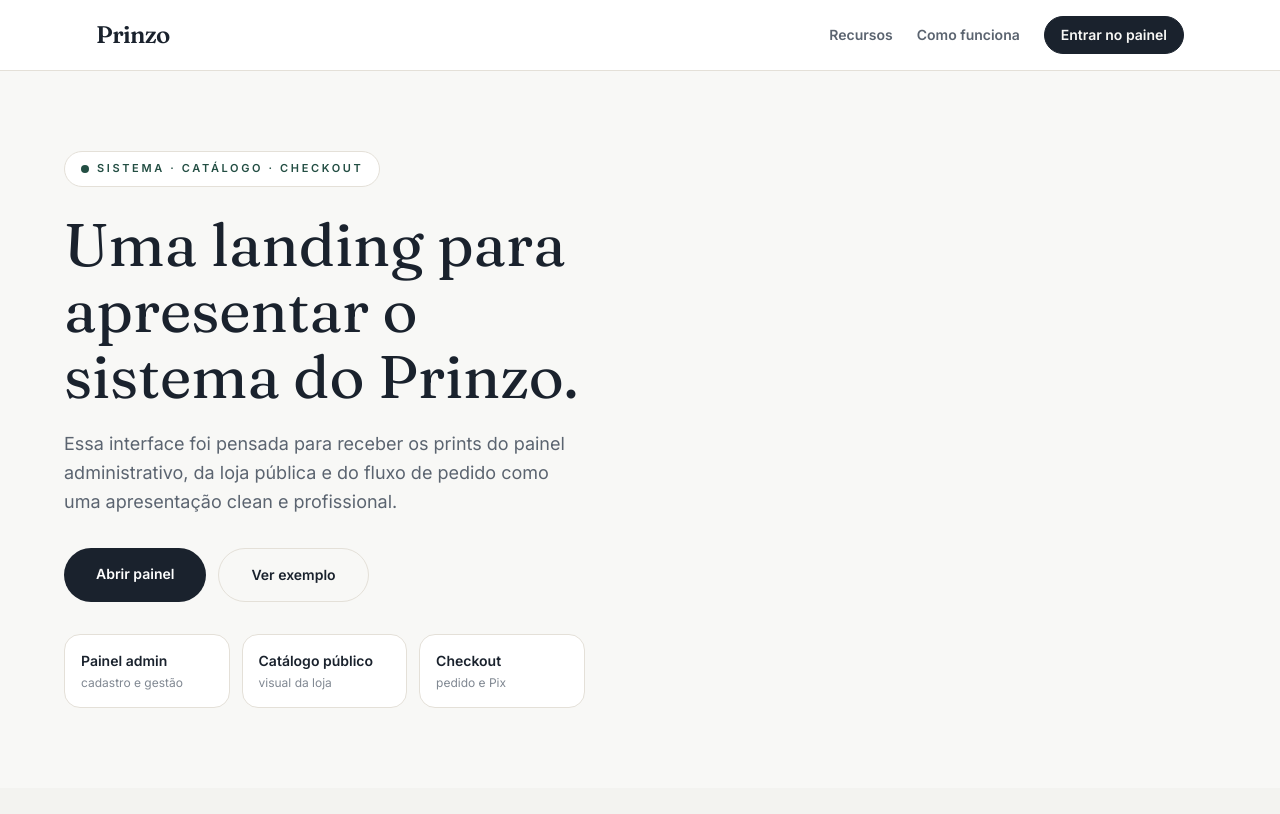
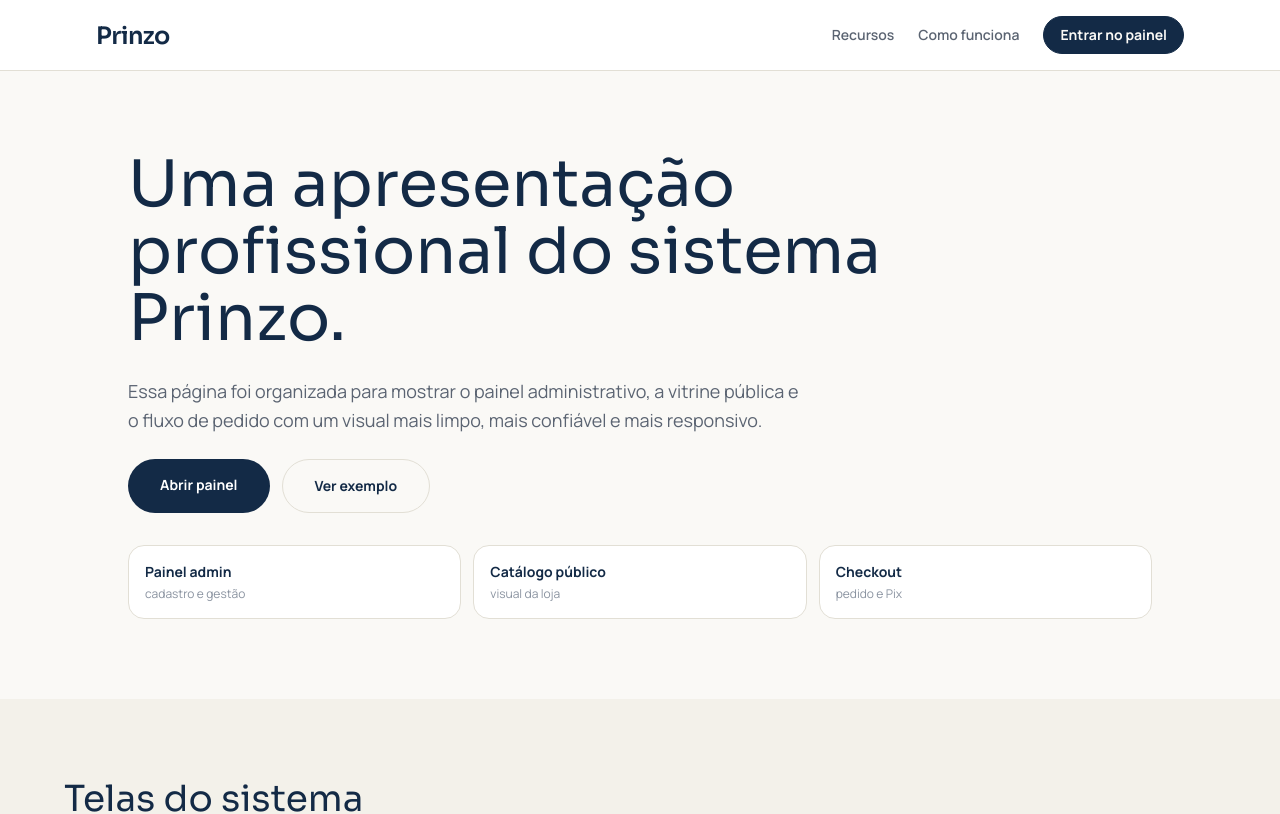
Before and after one commit to gabrielbarros1975-lgtm/Prinzo, a Next.js app: page / in a window 1280 px wide. Shown: the top 814 px of the page. Built offline with nearby package versions, Linux system fonts and the light colour scheme.

Commit message:
update painel de cores

```diff
--- a/src/app/[storeSlug]/page.js
+++ b/src/app/[storeSlug]/page.js
@@ -206,12 +206,12 @@
               <div style={{ position: 'absolute', inset: 0, background: 'rgba(0,0,0,0)', transition: 'background 0.2s', display: 'flex', alignItems: 'center', justifyContent: 'center', color: '#fff', fontSize: '1.5rem', opacity: 0 }} className="group-hover:opacity-100 group-hover:!bg-black/20 flex items-center justify-center dark:group-hover:!bg-white/30 dark:text-black">🔍</div>
             </>
           ) : (
-            <div className={`w-full h-full bg-gradient-to-br ${product.gradient || ''} flex items-center justify-center`}>
+            <div className="w-full h-full flex items-center justify-center" style={{ background: 'linear-gradient(135deg, var(--accent-bg), var(--card))' }}>
               <span className="text-6xl sm:text-7xl drop-shadow-lg group-hover:scale-110 transition-transform duration-300">{product.emoji}</span>
             </div>
           )}
           {product.tag && (
-            <span className={`absolute top-3 left-3 text-xs font-bold px-3 py-1 rounded-full shadow ${product.tag_color || 'bg-blue-600'}`} style={{ color: '#ffffff' }}>
+            <span className={`absolute top-3 left-3 text-xs font-bold px-3 py-1 rounded-full shadow ${product.tag_color || 'bg-[var(--accent)]'}`} style={{ color: '#ffffff' }}>
               {product.tag}
             </span>
           )}
@@ -231,9 +231,10 @@
           <div className="flex gap-2">
             <button
               onClick={handleBuy}
-              className="w-full py-2.5 rounded-xl font-bold text-sm transition-all hover:scale-[1.02] active:scale-95 shadow-[0_5px_15px_rgba(0,145,255,0.3)] hover:shadow-[0_8px_25px_rgba(0,145,255,0.4)] bg-gradient-to-r from-[var(--accent)] to-[var(--accent-hover)] text-white"
+              className="w-full py-2.5 rounded-xl font-bold text-sm transition-all hover:scale-[1.02] active:scale-95"
+              style={{ backgroundColor: 'var(--accent)', color: '#ffffff', boxShadow: '0 12px 24px rgba(19, 42, 70, 0.14)' }}
             >
-              Comprar ⚡
+              Comprar
             </button>
           </div>
         </div>
@@ -535,7 +536,7 @@
           </p>
           <h1 className="text-2xl sm:text-3xl md:text-4xl lg:text-5xl xl:text-6xl font-black leading-tight sm:leading-snug max-w-full break-words" style={{ color: 'var(--text-primary)' }}>
             Catálogo{' '}
-            <span className="text-transparent bg-clip-text bg-gradient-to-r from-[var(--logo-primary)] to-[var(--logo-secondary)] inline-block break-words max-w-full">
+            <span className="inline-block break-words max-w-full" style={{ color: 'var(--accent)' }}>
               {store.name}
             </span>
           </h1>
@@ -600,11 +601,11 @@
               <div
                 className="absolute right-0 top-full mt-2 rounded-3xl overflow-hidden shadow-2xl"
                 style={{
-                  backgroundColor: 'rgba(10, 18, 35, 0.96)',
-                  border: '1px solid rgba(255,255,255,0.12)',
+                  backgroundColor: 'var(--bg-card)',
+                  border: '1px solid var(--border-color)',
                   minWidth: '12rem',
                   zIndex: 20,
-                  boxShadow: '0 20px 50px rgba(0,0,0,0.24)',
+                  boxShadow: 'var(--shadow-card)',
                 }}
               >
                 {sortOptions.map(option => (
@@ -617,7 +618,7 @@
                     className="w-full text-left px-4 py-3 text-sm transition-colors hover:bg-[rgba(255,255,255,0.08)]"
                     style={{
                       backgroundColor: 'transparent',
-                      color: '#f8fbff',
+                      color: 'var(--text-primary)',
                     }}
                   >
                     {option.label}
--- a/src/app/admin/AdminPageClient.js
+++ b/src/app/admin/AdminPageClient.js
@@ -3,7 +3,6 @@
 import { useCallback, useEffect, useMemo, useState } from 'react';
 import { useSearchParams } from 'next/navigation';
 import { supabase } from '@/lib/supabaseClient';
-import { ThemeToggle } from '@/components/ThemeToggle';
 
 const SUPPORT_WA = '5598984809302';
 const SUPPORT_MSG = encodeURIComponent('Olá! Preciso de suporte com o Prinzo.');
@@ -541,11 +540,7 @@
   /* ─── Login & Register Screens ─────────────────────────────────── */
   if (!store) {
     return (
-      <main className="max-w-md mx-auto px-4 py-16 flex-1 flex flex-col justify-center relative">
-        {/* Floating Theme Toggle */}
-        <div className="absolute top-4 right-4">
-          <ThemeToggle />
-        </div>
+      <main className="max-w-md mx-auto px-4 py-16 flex-1 flex flex-col justify-center">
         <div className="bg-[var(--bg-card)] border border-[var(--border-color)] text-[var(--text-primary)] rounded-3xl p-8 shadow-2xl">
           <div className="text-center mb-8">
             <span className="text-4xl">🚀</span>
@@ -556,25 +551,33 @@
           <div className="flex bg-[var(--bg-header)] rounded-xl p-1 mb-6">
             <button
               onClick={() => { setAuthMode('login'); setAuthError(''); setAuthInfo(''); }}
-              className={`flex-1 py-2 text-xs font-bold rounded-lg transition-all ${authMode === 'login' ? 'bg-cyan-500 text-white' : ''}`}
+              className="flex-1 py-2 text-xs font-bold rounded-lg transition-all"
+              style={{
+                backgroundColor: authMode === 'login' ? 'var(--accent)' : 'transparent',
+                color: authMode === 'login' ? '#ffffff' : 'var(--text-secondary)',
+              }}
             >
               Entrar
             </button>
             <button
               onClick={() => { setAuthMode('register'); setAuthError(''); setAuthInfo(''); }}
-              className={`flex-1 py-2 text-xs font-bold rounded-lg transition-all ${authMode === 'register' ? 'bg-cyan-500 text-white' : ''}`} style={{ color: authMode === 'register' ? '#ffffff' : 'var(--text-muted)' }}
+              className="flex-1 py-2 text-xs font-bold rounded-lg transition-all"
+              style={{
+                backgroundColor: authMode === 'register' ? 'var(--accent)' : 'transparent',
+                color: authMode === 'register' ? '#ffffff' : 'var(--text-muted)',
+              }}
             >
               Criar Loja
             </button>
           </div>
 
           {authError && (
-            <div className="bg-rose-950/40 border border-rose-900 text-rose-400 text-xs p-3 rounded-xl mb-4 text-center">
+            <div className="text-xs p-3 rounded-xl mb-4 text-center" style={{ backgroundColor: 'rgba(220, 38, 38, 0.08)', border: '1px solid rgba(220, 38, 38, 0.25)', color: '#B91C1C' }}>
               {authError}
             </div>
           )}
           {authInfo && (
-            <div className="bg-cyan-950/40 border border-cyan-800 text-cyan-200 text-xs p-3 rounded-xl mb-4 text-center">
+            <div className="text-xs p-3 rounded-xl mb-4 text-center" style={{ backgroundColor: 'var(--accent-bg)', border: '1px solid var(--border-color)', color: 'var(--accent)' }}>
               {authInfo}
             </div>
           )}
@@ -593,7 +596,7 @@
                     placeholder="Ex: Minha Loja de Decoração"
                     value={authForm.name}
                     onChange={e => setAuthForm(f => ({ ...f, name: e.target.value }))}
-                    className="w-full p-3 rounded-xl bg-[var(--bg-header)] border border-[var(--border-color)] text-[var(--text-primary)] text-sm focus:border-cyan-500 focus:outline-none"
+                    className="w-full p-3 rounded-xl bg-[var(--bg-header)] border border-[var(--border-color)] text-[var(--text-primary)] text-sm focus:border-[var(--accent)] focus:outline-none"
                   />
                 </div>
                 <div>
@@ -606,7 +609,7 @@
                       placeholder="minhaloja"
                       value={authForm.slug}
                       onChange={e => setAuthForm(f => ({ ...f, slug: e.target.value.toLowerCase().replace(/[^a-z0-9-]/g, '') }))}
-                      className="w-full p-3 rounded-r-xl bg-[var(--bg-header)] border border-[var(--border-color)] text-[var(--text-primary)] text-sm focus:border-cyan-500 focus:outline-none"
+                      className="w-full p-3 rounded-r-xl bg-[var(--bg-header)] border border-[var(--border-color)] text-[var(--text-primary)] text-sm focus:border-[var(--accent)] focus:outline-none"
                     />
                   </div>
                 </div>
@@ -618,7 +621,7 @@
                     placeholder="Ex: 5598984809302"
                     value={authForm.whatsapp_number}
                     onChange={e => setAuthForm(f => ({ ...f, whatsapp_number: e.target.value.replace(/[^0-9]/g, '') }))}
-                    className="w-full p-3 rounded-xl bg-[var(--bg-header)] border border-[var(--border-color)] text-[var(--text-primary)] text-sm focus:border-cyan-500 focus:outline-none"
+                    className="w-full p-3 rounded-xl bg-[var(--bg-header)] border border-[var(--border-color)] text-[var(--text-primary)] text-sm focus:border-[var(--accent)] focus:outline-none"
                   />
                 </div>
               </>
@@ -632,7 +635,7 @@
                 placeholder="Ex: lojista@exemplo.com"
                 value={authForm.owner_email}
                 onChange={e => setAuthForm(f => ({ ...f, owner_email: e.target.value }))}
-                className="w-full p-3 rounded-xl text-sm focus:border-cyan-500 focus:outline-none"
+                className="w-full p-3 rounded-xl text-sm focus:border-[var(--accent)] focus:outline-none"
                 style={{ backgroundColor: 'var(--bg-header)', borderColor: 'var(--border-color)', color: 'var(--text-primary)' }}
               />
             </div>
@@ -646,7 +649,7 @@
                   placeholder="Sua senha"
                   value={authForm.owner_password}
                   onChange={e => setAuthForm(f => ({ ...f, owner_password: e.target.value }))}
-                  className="w-full p-3 rounded-xl text-sm focus:border-cyan-500 focus:outline-none"
+                  className="w-full p-3 rounded-xl text-sm focus:border-[var(--accent)] focus:outline-none"
                   style={{ backgroundColor: 'var(--bg-header)', borderColor: 'var(--border-color)', color: 'var(--text-primary)' }}
                 />
               </div>
@@ -702,15 +705,15 @@
 
           <div className="space-y-4">
             {subscriptionMessage && (
-              <div className="bg-cyan-950/30 border border-cyan-800 text-cyan-100 p-4 rounded-2xl text-sm">
+              <div className="p-4 rounded-2xl text-sm" style={{ backgroundColor: 'var(--accent-bg)', border: '1px solid var(--border-color)', color: 'var(--text-primary)' }}>
                 {subscriptionMessage}
               </div>
             )}
             <button
               onClick={handleSubscriptionCheckout}
               disabled={loading}
-              className="w-full py-3.5 rounded-xl font-bold text-sm hover:opacity-95 shadow-lg"
-              style={{ background: 'linear-gradient(to right, var(--accent), #2563eb)', color: '#ffffff' }}
+              className="w-full py-3.5 rounded-xl font-bold text-sm hover:opacity-95"
+              style={{ backgroundColor: 'var(--accent)', color: '#ffffff', boxShadow: '0 12px 24px rgba(19, 42, 70, 0.14)' }}
             >
               {loading ? 'Redirecionando...' : 'Assinar com Mercado Pago'}
             </button>
@@ -732,7 +735,7 @@
     <main className="max-w-6xl mx-auto px-4 py-8 flex-1 w-full">
       {/* Alerta de Período de Testes */}
       {!store.subscription_active && isTrialActive && (
-        <div className="bg-cyan-950/40 border border-cyan-800 text-cyan-400 text-xs p-3 rounded-2xl mb-6 flex flex-col sm:flex-row sm:items-center sm:justify-between gap-3 shadow-md">
+        <div className="text-xs p-3 rounded-2xl mb-6 flex flex-col sm:flex-row sm:items-center sm:justify-between gap-3 shadow-md" style={{ backgroundColor: 'var(--accent-bg)', border: '1px solid var(--border-color)', color: 'var(--accent)' }}>
           <div>
             <strong>🔥 Modo de Avaliação Gratuita Ativo!</strong> Restam <strong>{remainingDays} dias</strong> de teste para seu catálogo.
           </div>
@@ -754,26 +757,25 @@
             <div className="flex flex-wrap items-center gap-2">
               <h1 className="text-xl sm:text-3xl font-black truncate" style={{ color: 'var(--text-primary)' }}>{store.name}</h1>
               {store.subscription_active ? (
-                <span className="bg-emerald-700 text-white text-[10px] font-bold uppercase tracking-wider px-2 py-0.5 rounded-full shrink-0">Ativo</span>
+                <span className="text-[10px] font-bold uppercase tracking-wider px-2 py-0.5 rounded-full shrink-0" style={{ backgroundColor: 'var(--accent)', color: '#ffffff' }}>Ativo</span>
               ) : (
-                <span className="bg-amber-600 text-white text-[10px] font-bold uppercase tracking-wider px-2 py-0.5 rounded-full shrink-0">Avaliação</span>
+                <span className="text-[10px] font-bold uppercase tracking-wider px-2 py-0.5 rounded-full shrink-0" style={{ backgroundColor: 'var(--gold)', color: '#ffffff' }}>Avaliação</span>
               )}
             </div>
             <div className="space-y-1">
               <p className="text-xs truncate" style={{ color: 'var(--text-primary)' }}>
-                <a href={`/${store.slug}`} target="_blank" rel="noopener noreferrer" className="text-slate-950 dark:text-cyan-200 font-semibold hover:text-slate-700 inline-block max-w-full truncate" style={{ textDecoration: 'none' }}>
+                <a href={`/${store.slug}`} target="_blank" rel="noopener noreferrer" className="font-semibold inline-block max-w-full truncate" style={{ textDecoration: 'none', color: 'var(--text-primary)' }}>
                   prinzo.com/{store.slug}
                 </a>
               </p>
               {store.subscription_active && remainingSubscriptionText ? (
-                <p className="text-xs text-slate-950 dark:text-emerald-200 font-semibold">
+                <p className="text-xs font-semibold" style={{ color: 'var(--text-secondary)' }}>
                   Plano ativo — <strong>{remainingSubscriptionText}</strong>
                 </p>
               ) : null}
             </div>
           </div>
           <div className="flex flex-wrap items-center gap-2 justify-end w-full sm:w-auto">
-            <ThemeToggle />
             <button
               onClick={handleLogout}
               className="px-3 py-2 rounded-xl text-xs font-black transition-colors"
--- a/src/app/globals.css
+++ b/src/app/globals.css
@@ -2,16 +2,16 @@
 
 :root {
   color-scheme: light;
-  --navy: #1A222D;
-  --navy-2: #111826;
-  --bg: #F8F8F6;
-  --card: #F3F3F0;
-  --border: #E4E0D8;
-  --text-secondary: #5B6470;
-  --text-muted: #808892;
-  --accent: #234E43;
-  --accent-bg: #ECF2EE;
-  --gold: #9C7A43;
+  --navy: #132A46;
+  --navy-2: #0B1D33;
+  --bg: #FAF9F6;
+  --card: #F3F1EA;
+  --border: #E2DFD5;
+  --text-secondary: #5B6472;
+  --text-muted: #8A93A0;
+  --accent: #0F6E56;
+  --accent-bg: #E1F5EE;
+  --gold: #9C7A3C;
 
   --bg-page: var(--bg);
   --bg-card: #FFFFFF;
--- a/src/app/layout.js
+++ b/src/app/layout.js
@@ -1,15 +1,15 @@
-import { Fraunces, Inter } from 'next/font/google';
+import { Sora, Manrope } from 'next/font/google';
 import './globals.css';
 
-const fraunces = Fraunces({
+const sora = Sora({
   subsets: ['latin'],
-  weight: ['400', '500', '600'],
+  weight: ['400', '500', '600', '700'],
   variable: '--font-display',
 });
 
-const inter = Inter({
+const manrope = Manrope({
   subsets: ['latin'],
-  weight: ['400', '500', '600'],
+  weight: ['400', '500', '600', '700'],
   variable: '--font-sans',
 });
 
@@ -20,7 +20,7 @@
 
 export default function RootLayout({ children }) {
   return (
-    <html lang="pt-BR" className={`${fraunces.variable} ${inter.variable} h-full`} suppressHydrationWarning>
+    <html lang="pt-BR" className={`${sora.variable} ${manrope.variable} h-full`} suppressHydrationWarning>
       <head>
         <meta name="theme-color" content="#FAF9F6" />
       </head>
--- a/src/app/page.js
+++ b/src/app/page.js
@@ -91,22 +91,17 @@
       </header>
 
       <section className="px-4 py-12 md:py-20">
-        <div className="mx-auto grid max-w-6xl items-center gap-10 lg:grid-cols-[0.95fr_1.05fr] lg:gap-14">
-          <div>
-            <span className="inline-flex items-center gap-2 rounded-full border px-4 py-2 text-[11px] font-semibold uppercase tracking-[0.24em]" style={{ backgroundColor: 'var(--bg-card)', borderColor: 'var(--border-color)', color: 'var(--accent)' }}>
-              <span className="h-2 w-2 rounded-full" style={{ backgroundColor: 'var(--accent)' }} />
-              Sistema · catálogo · checkout
-            </span>
-
-            <h1 className="mt-6 max-w-xl text-4xl leading-[1.1] md:text-6xl" style={{ color: 'var(--text-primary)' }}>
-              Uma landing para apresentar o sistema do Prinzo.
+        <div className="mx-auto max-w-5xl">
+          <div className="flex flex-col gap-6">
+            <h1 className="max-w-3xl text-[clamp(2.4rem,5vw,4.6rem)] leading-[1.05]" style={{ color: 'var(--text-primary)' }}>
+              Uma apresentação profissional do sistema Prinzo.
             </h1>
 
-            <p className="mt-5 max-w-xl text-base leading-relaxed md:text-lg" style={{ color: 'var(--text-secondary)' }}>
-              Essa interface foi pensada para receber os prints do painel administrativo, da loja pública e do fluxo de pedido como uma apresentação clean e profissional.
+            <p className="max-w-2xl text-base leading-relaxed md:text-lg" style={{ color: 'var(--text-secondary)' }}>
+              Essa página foi organizada para mostrar o painel administrativo, a vitrine pública e o fluxo de pedido com um visual mais limpo, mais confiável e mais responsivo.
             </p>
 
-            <div className="mt-8 flex flex-col gap-3 sm:flex-row">
+            <div className="flex flex-col gap-3 sm:flex-row">
               <Link href="/admin" className="rounded-full px-8 py-4 text-center text-sm font-bold" style={{ backgroundColor: 'var(--navy)', color: '#fff' }}>
                 Abrir painel
               </Link>
@@ -115,7 +110,7 @@
               </Link>
             </div>
 
-            <div className="mt-8 grid gap-3 sm:grid-cols-3">
+            <div className="mt-2 grid gap-3 sm:grid-cols-3">
               {highlights.map((item) => (
                 <div key={item.value} className="rounded-2xl border p-4" style={{ backgroundColor: 'var(--bg-card)', borderColor: 'var(--border-color)' }}>
                   <p className="text-sm font-bold" style={{ color: 'var(--text-primary)' }}>{item.value}</p>
@@ -124,8 +119,6 @@
               ))}
             </div>
           </div>
-
-
         </div>
       </section>
 
```
